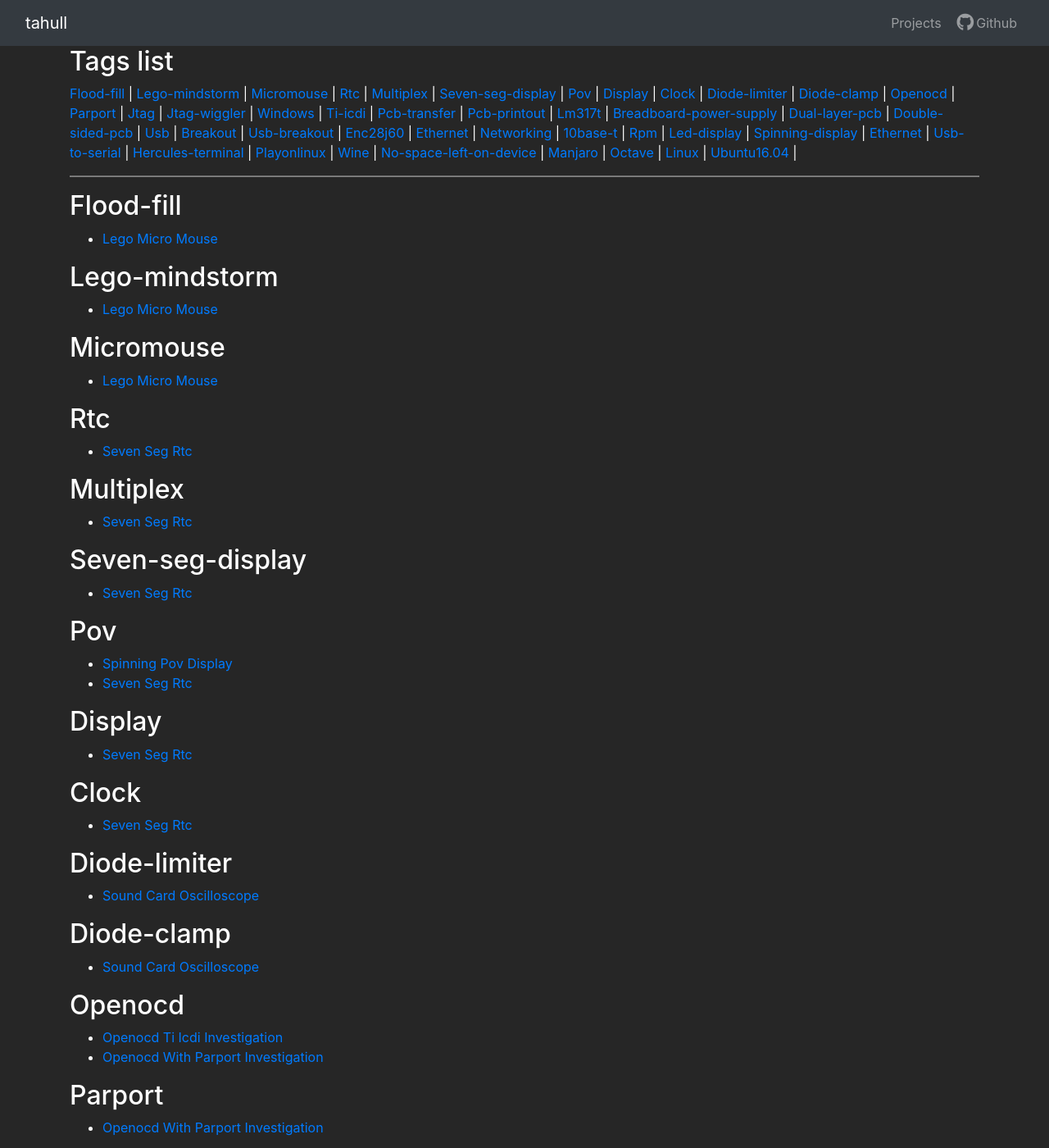
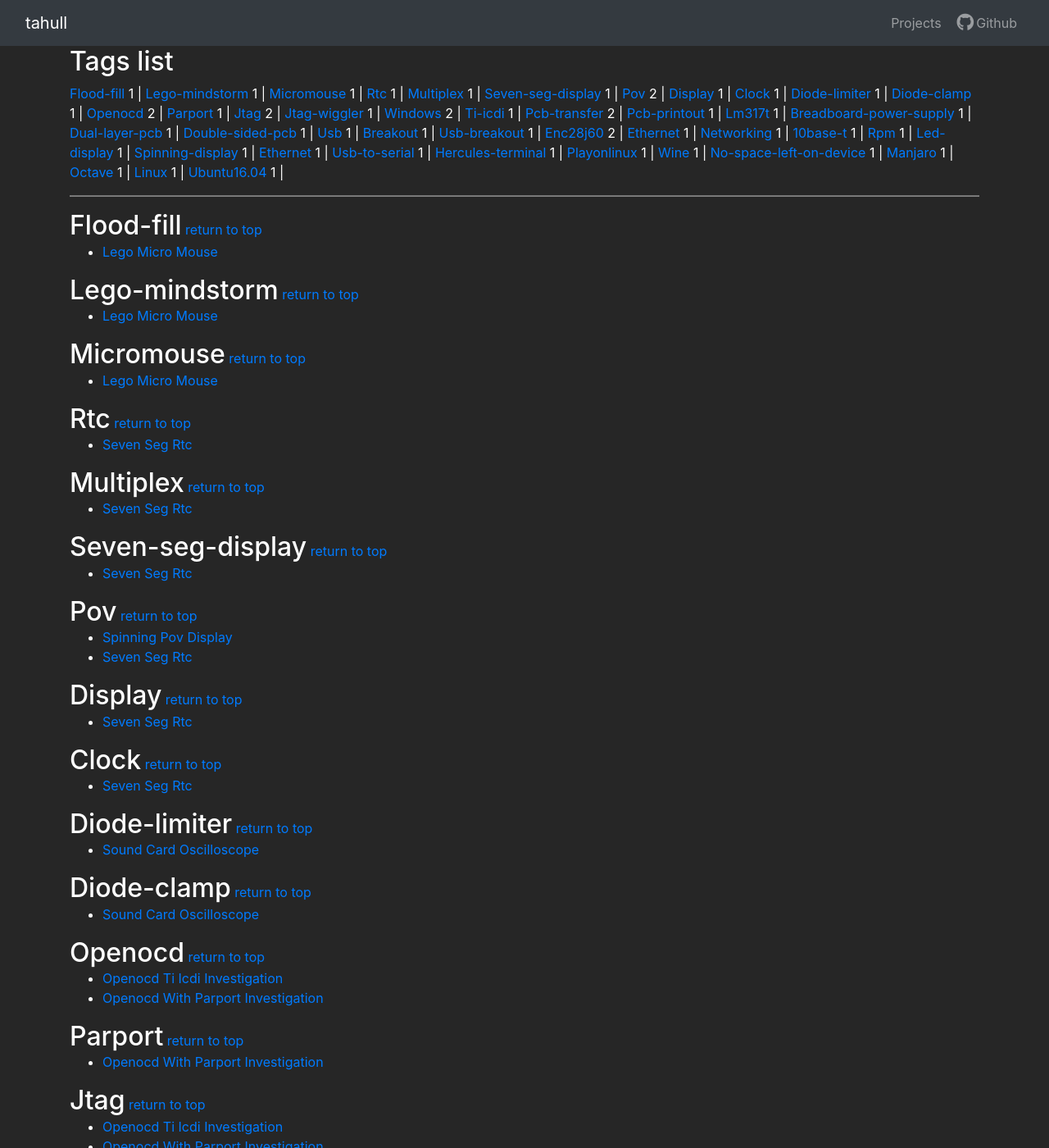
Before and after one commit to tahull/tahull.github.io, a Jekyll site: the page built from tags.html, in a window 1280 px wide and 1400 px high. Shown: the whole window at 82% size. Built offline with Jekyll 4.4.1, drawn with Linux system fonts in a browser that asks for light colours; nearby versions of some CDN libraries; some of the changed text lies outside the part shown.

Commit message:
tags and cats item count

```diff
--- a/_config.yml
+++ b/_config.yml
@@ -1,7 +1,7 @@
 ---
 title: tahull
 description: > # this means to ignore newlines until "baseurl:"
-  Amusement parks for electrons
+  Electronics, PCB's, projects with PIC microcontrollers, and linux fixes and woes
 baseurl: ""
 url: "https://tahull.github.io"
 repository: tahull/tahull.github.io
@@ -9,7 +9,7 @@ repository: tahull/tahull.github.io
 #excerpt_separator: "<!--more-->"
 
 # Custom
-current_version:      0.0.89
+current_version:      0.0.93
 
 # Build settings
 markdown: kramdown
--- a/_layouts/categories.html
+++ b/_layouts/categories.html
@@ -3,17 +3,17 @@ layout: default
 ---
 <h2>Category list</h2>
 {% for category in site.categories %}
-  <span><a href="#{{ category[0] }}">{{ category[0] | capitalize }}</a> | </span>
+  <span><a href="#{{ category[0] }}">{{ category[0] | capitalize }}</a> {{ category[1].size }} | </span>
 
 {% endfor %}
 <hr>
 
 {% for category in site.categories %}
 {% assign posts = category[1] %}
-<h2 id="{{ category[0] }}">{{ category[0] | capitalize }}</H2>
+<h2 id="{{ category[0] }}" style="display:inline;">{{ category[0] | capitalize }}</h2> <a href="#"> return to top</a>
 <ul>
   {% for post in posts %}
-    <li><a href="{{ site.url }}{{ site.baseurl }}{{  post.url }}">{{  post.title }}</a></li>
+    <li><a href="{{ site.url }}{{  post.url }}">{{  post.title }}</a></li>
   {% endfor %}
 </ul>
 {% endfor %}
--- a/_layouts/tags.html
+++ b/_layouts/tags.html
@@ -4,17 +4,17 @@ layout: default
 
 <h2>Tags list</h2>
 {% for tag in site.tags %}
-  <span><a href="#{{ tag[0] }}">{{ tag[0] | capitalize }}</a> | </span>
+  <span><a href="#{{ tag[0] }}">{{ tag[0] | capitalize }}</a> {{ tag[1].size }} | </span>
 {% endfor %}
 
 <hr>
 
 {% for tag in site.tags %}
 {% assign posts = tag[1] %}
-<h2 id="{{ tag[0] }}">{{ tag[0] | capitalize}}</H2>
+<h2 id="{{ tag[0] }}" style="display:inline;">{{ tag[0] | capitalize}}</h2><a href="#"> return to top</a>
 <ul>
   {% for post in posts %}
-    <li><a href="{{ site.url }}{{ site.baseurl }}{{  post.url }}">{{  post.title }}</a></li>
+    <li><a href="{{ site.url }}{{  post.url }}">{{  post.title }}</a></li>
   {% endfor %}
 </ul>
 {% endfor %}
```
Also changed, not shown: Gemfile.lock.
